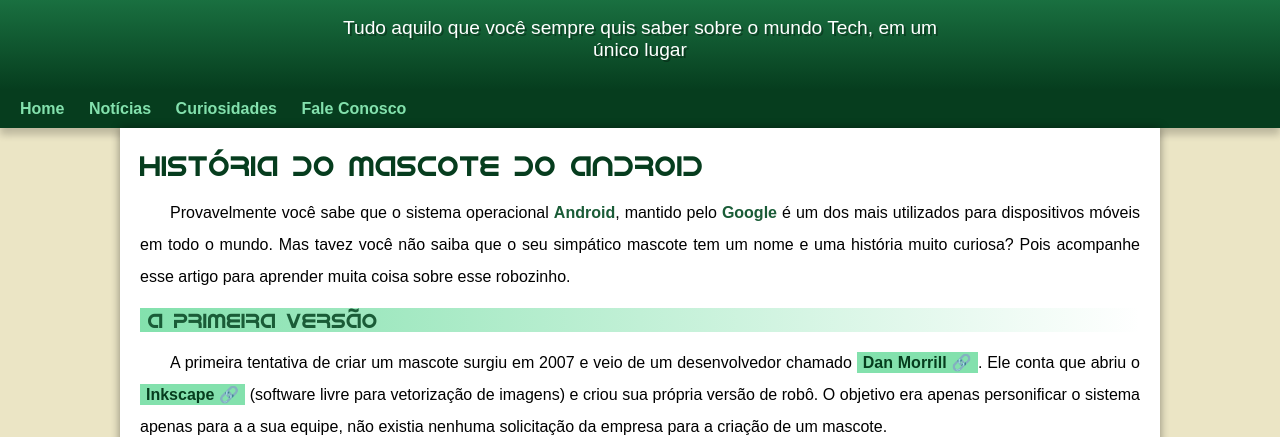
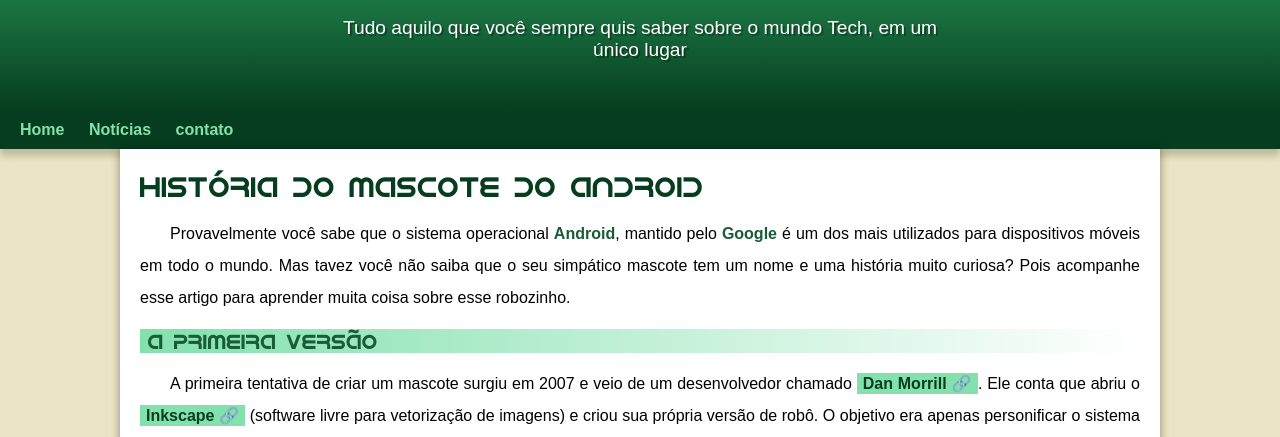
Before and after one commit to OSidharta/projeto-android, a plain HTML site: page index.html in a window 1280 px wide. Shown: the part 100-537 px from the top of the page. Drawn offline with Linux system fonts and the light colour scheme.

Commit message:
correção de padding

```diff
--- a/estilo/style.css
+++ b/estilo/style.css
@@ -59,7 +59,7 @@ header > p {
     padding-right: 10px;
     padding-left: 10px;
     margin: auto;
-    margin-bottom: 30px;
+    padding-bottom: 50px;
     text-shadow: 2px 2px 0px rgba(0, 0, 0, 0.315);
 }
 
--- a/index.html
+++ b/index.html
@@ -15,8 +15,7 @@
     <nav>
         <a href="#">Home</a>
         <a href="#">Notícias</a>
-        <a href="#">Curiosidades</a>
-        <a href="#">Fale Conosco</a>
+        <a href="#">contato</a>
     </nav>
     <main>
         <article>
```
